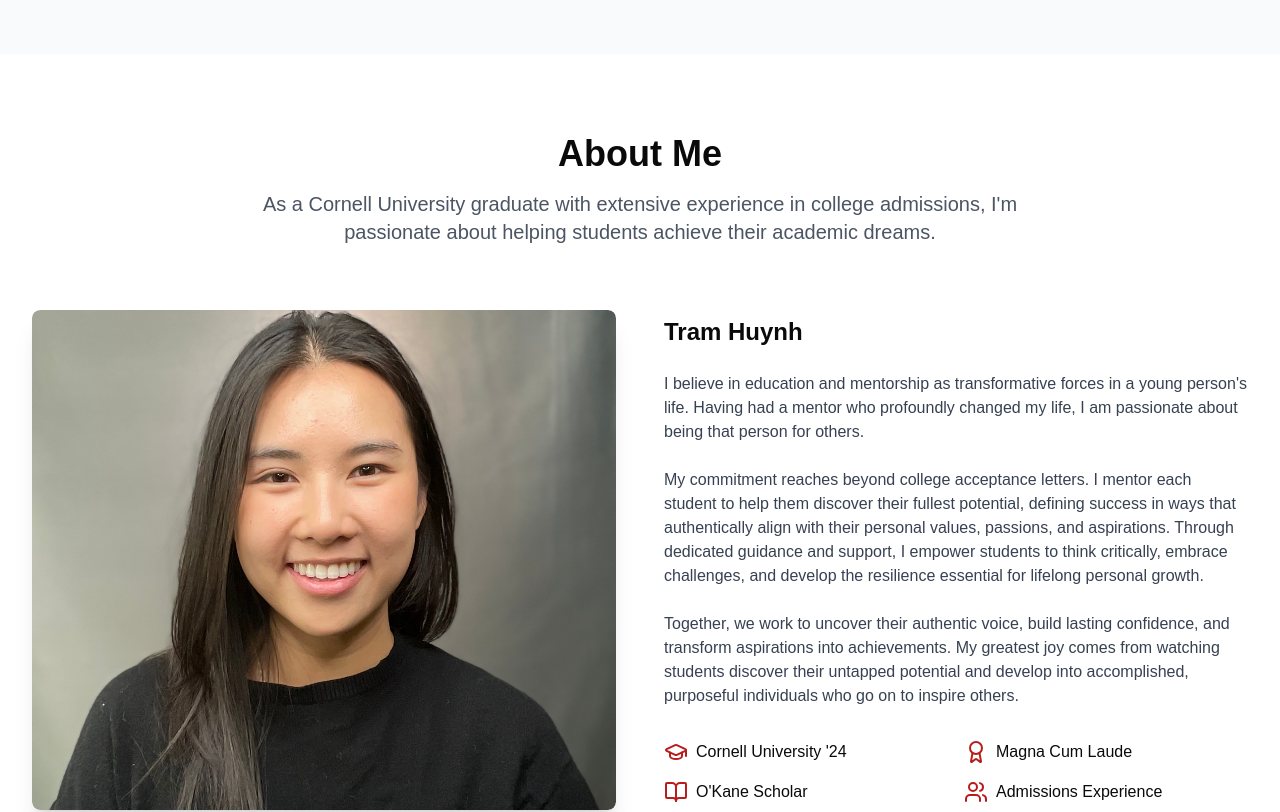
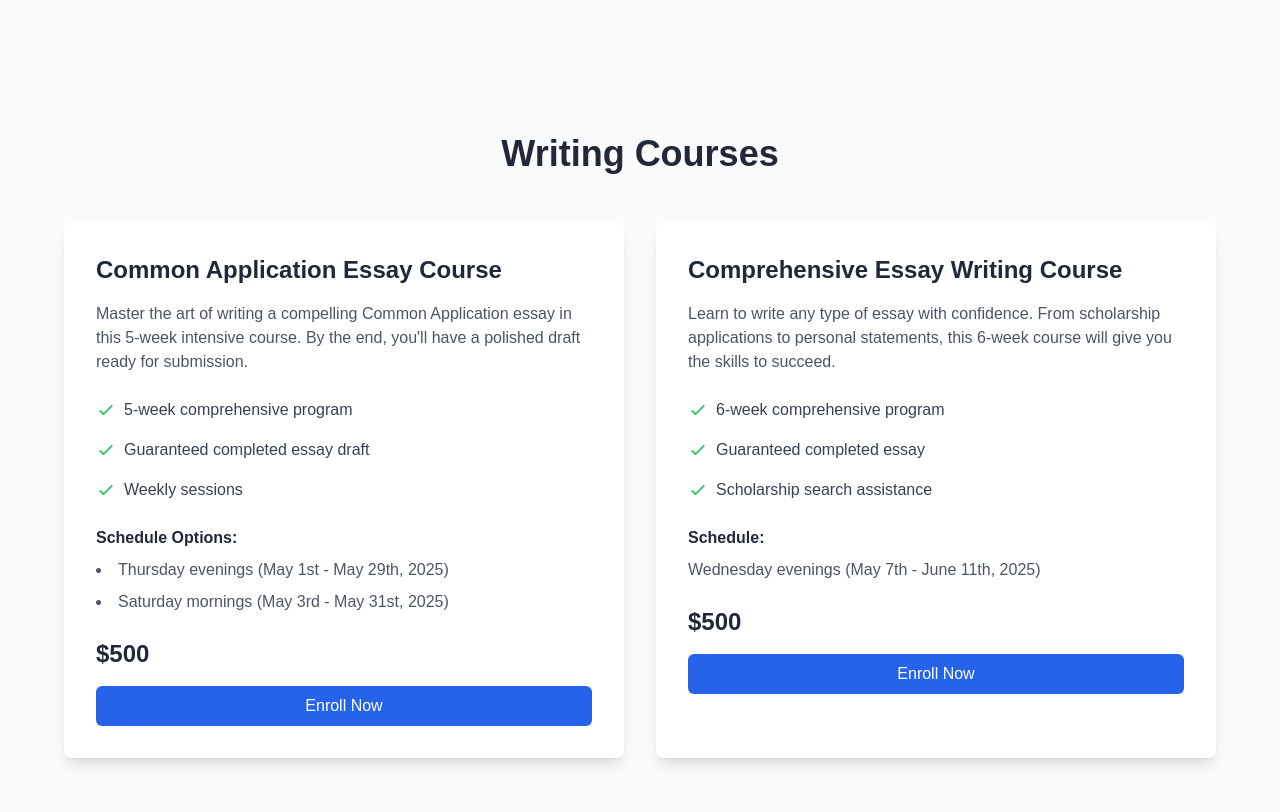
Before and after one commit to tramham/newproj, a Next.js app: page / in a window 1280 px wide. Shown: the part 1760-2572 px from the top of the page. Built offline with nearby package versions, Linux system fonts and the light colour scheme.

Commit message:
writing courses added

```diff
--- a/src/app/page.tsx
+++ b/src/app/page.tsx
@@ -3,6 +3,7 @@ import { Analytics } from '@vercel/analytics/react'
 import Navbar from '@/components/Navbar';
 import Hero from '@/components/Hero';
 import Services from '@/components/Services';
+import WritingCourses from '@/components/WritingCourses';
 import About from '@/components/About';
 import Testimonials from '@/components/Testimonials';
 import FAQ from '@/components/FAQ';
@@ -16,6 +17,7 @@ const MentorshipWebsite = () => {
       <Navbar />
       <Hero />
       <Services />
+      <WritingCourses />
       <About />
       <Testimonials />
       <FAQ />
--- /dev/null
+++ b/src/components/WritingCourses.tsx
@@ -0,0 +1,96 @@
+import React from 'react';
+
+const WritingCourses = () => {
+  return (
+    <section id="writing-courses" className="py-20 bg-gray-50">
+      <div className="container mx-auto px-4">
+        <h2 className="text-4xl font-bold text-center mb-12 text-gray-800">Writing Courses</h2>
+
+        <div className="grid md:grid-cols-2 gap-8 max-w-6xl mx-auto">
+          {/* Common App Essay Course */}
+          <div className="bg-white rounded-lg shadow-lg p-8 hover:shadow-xl transition-shadow">
+            <h3 className="text-2xl font-semibold mb-4 text-gray-800">Common Application Essay Course</h3>
+            <p className="text-gray-600 mb-6">
+              Master the art of writing a compelling Common Application essay in this 5-week intensive course.
+              By the end, you'll have a polished draft ready for submission.
+            </p>
+            <div className="space-y-4">
+              <div className="flex items-center">
+                <svg className="w-5 h-5 text-green-500 mr-2" fill="none" stroke="currentColor" viewBox="0 0 24 24">
+                  <path strokeLinecap="round" strokeLinejoin="round" strokeWidth="2" d="M5 13l4 4L19 7" />
+                </svg>
+                <span className="text-gray-700">5-week comprehensive program</span>
+              </div>
+              <div className="flex items-center">
+                <svg className="w-5 h-5 text-green-500 mr-2" fill="none" stroke="currentColor" viewBox="0 0 24 24">
+                  <path strokeLinecap="round" strokeLinejoin="round" strokeWidth="2" d="M5 13l4 4L19 7" />
+                </svg>
+                <span className="text-gray-700">Guaranteed completed essay draft</span>
+              </div>
+              <div className="flex items-center">
+                <svg className="w-5 h-5 text-green-500 mr-2" fill="none" stroke="currentColor" viewBox="0 0 24 24">
+                  <path strokeLinecap="round" strokeLinejoin="round" strokeWidth="2" d="M5 13l4 4L19 7" />
+                </svg>
+                <span className="text-gray-700">Weekly sessions</span>
+              </div>
+            </div>
+            <div className="mt-6">
+              <h4 className="font-semibold text-gray-800 mb-2">Schedule Options:</h4>
+              <ul className="list-disc list-inside text-gray-600 space-y-2">
+                <li>Thursday evenings (May 1st - May 29th, 2025)</li>
+                <li>Saturday mornings (May 3rd - May 31st, 2025)</li>
+              </ul>
+            </div>
+            <div className="mt-6">
+              <p className="text-2xl font-bold text-gray-800">$500</p>
+              <button className="mt-4 w-full bg-blue-600 text-white py-2 px-4 rounded-md hover:bg-blue-700 transition-colors">
+                Enroll Now
+              </button>
+            </div>
+          </div>
+
+          {/* General Essay Writing Course */}
+          <div className="bg-white rounded-lg shadow-lg p-8 hover:shadow-xl transition-shadow">
+            <h3 className="text-2xl font-semibold mb-4 text-gray-800">Comprehensive Essay Writing Course</h3>
+            <p className="text-gray-600 mb-6">
+              Learn to write any type of essay with confidence. From scholarship applications to personal statements,
+              this 6-week course will give you the skills to succeed.
+            </p>
+            <div className="space-y-4">
+              <div className="flex items-center">
+                <svg className="w-5 h-5 text-green-500 mr-2" fill="none" stroke="currentColor" viewBox="0 0 24 24">
+                  <path strokeLinecap="round" strokeLinejoin="round" strokeWidth="2" d="M5 13l4 4L19 7" />
+                </svg>
+                <span className="text-gray-700">6-week comprehensive program</span>
+              </div>
+              <div className="flex items-center">
+                <svg className="w-5 h-5 text-green-500 mr-2" fill="none" stroke="currentColor" viewBox="0 0 24 24">
+                  <path strokeLinecap="round" strokeLinejoin="round" strokeWidth="2" d="M5 13l4 4L19 7" />
+                </svg>
+                <span className="text-gray-700">Guaranteed completed essay</span>
+              </div>
+              <div className="flex items-center">
+                <svg className="w-5 h-5 text-green-500 mr-2" fill="none" stroke="currentColor" viewBox="0 0 24 24">
+                  <path strokeLinecap="round" strokeLinejoin="round" strokeWidth="2" d="M5 13l4 4L19 7" />
+                </svg>
+                <span className="text-gray-700">Scholarship search assistance</span>
+              </div>
+            </div>
+            <div className="mt-6">
+              <h4 className="font-semibold text-gray-800 mb-2">Schedule:</h4>
+              <p className="text-gray-600">Wednesday evenings (May 7th - June 11th, 2025)</p>
+            </div>
+            <div className="mt-6">
+              <p className="text-2xl font-bold text-gray-800">$500</p>
+              <button className="mt-4 w-full bg-blue-600 text-white py-2 px-4 rounded-md hover:bg-blue-700 transition-colors">
+                Enroll Now
+              </button>
+            </div>
+          </div>
+        </div>
+      </div>
+    </section>
+  );
+};
+
+export default WritingCourses;
```
